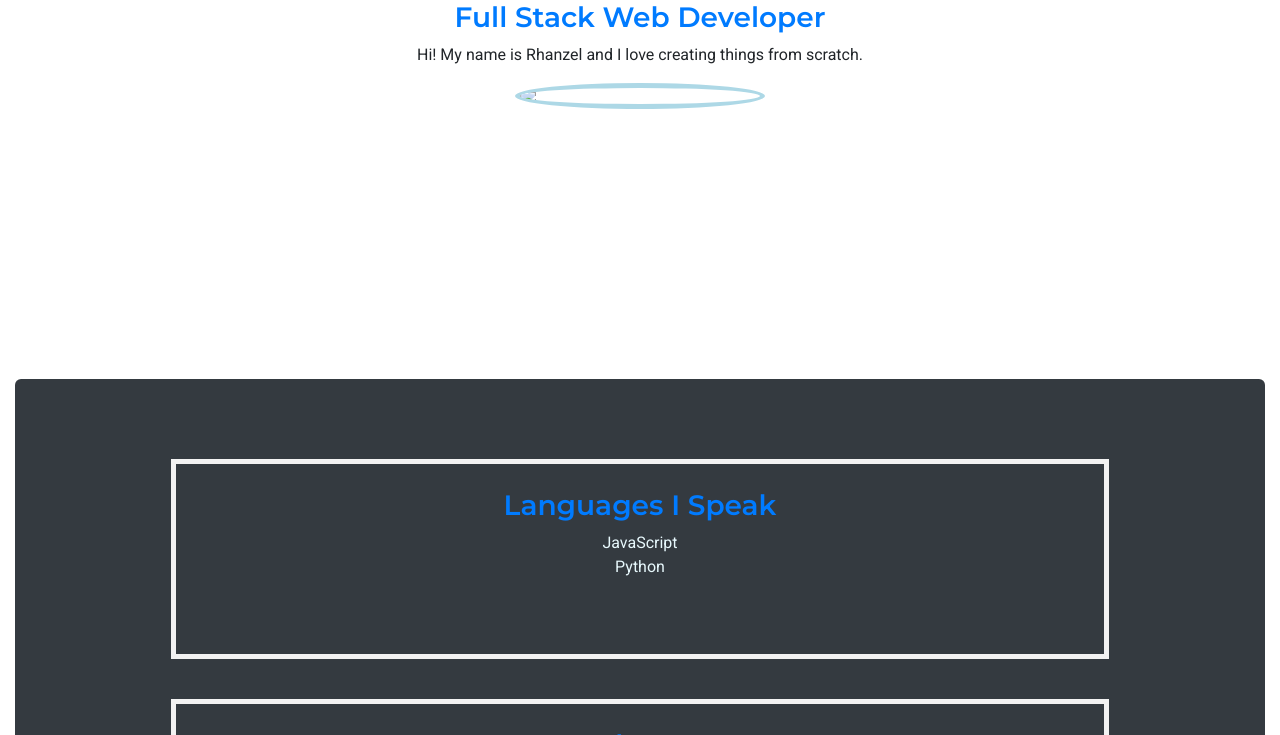
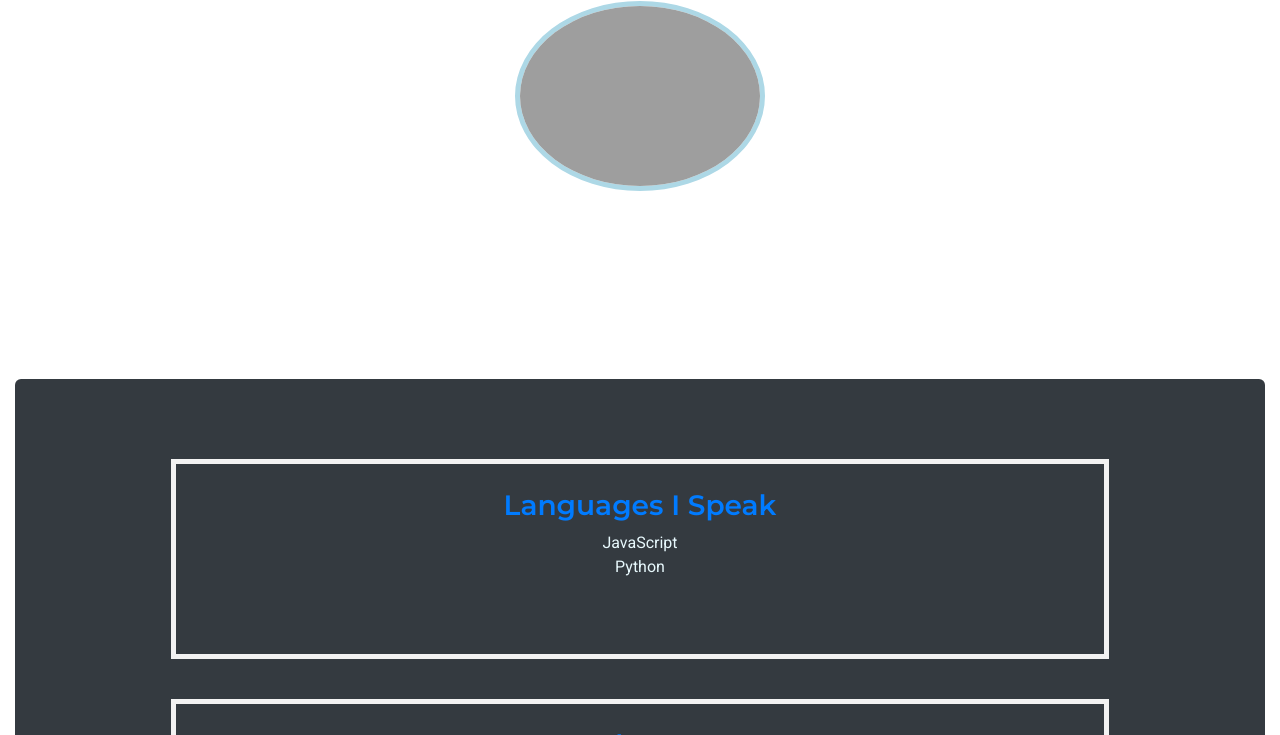
Before and after one commit to johnrhanzel/ebora-fcb-portfolio, a plain HTML site: page index.html in a window 1280 px wide. Shown: the part 365-1100 px from the top of the page. Drawn offline with nearby package versions, Linux system fonts and the light colour scheme; the site is published under a folder, as on GitHub Pages, so addresses that start at the root find nothing.

Commit message:
update img

```diff
--- a/index.html
+++ b/index.html
@@ -56,7 +56,7 @@
             <h1>John Rhanzel</h1>
             <h3>Full Stack Web Developer</h3>
             <p>Hi! My name is Rhanzel and I love creating things from scratch.</p>
-            <img src="/images/zel.png" class="img-fluid">
+            <img src="./images/zel.png" class="img-fluid">
         </section>
         <!-- landing page ends here -->
 
```
